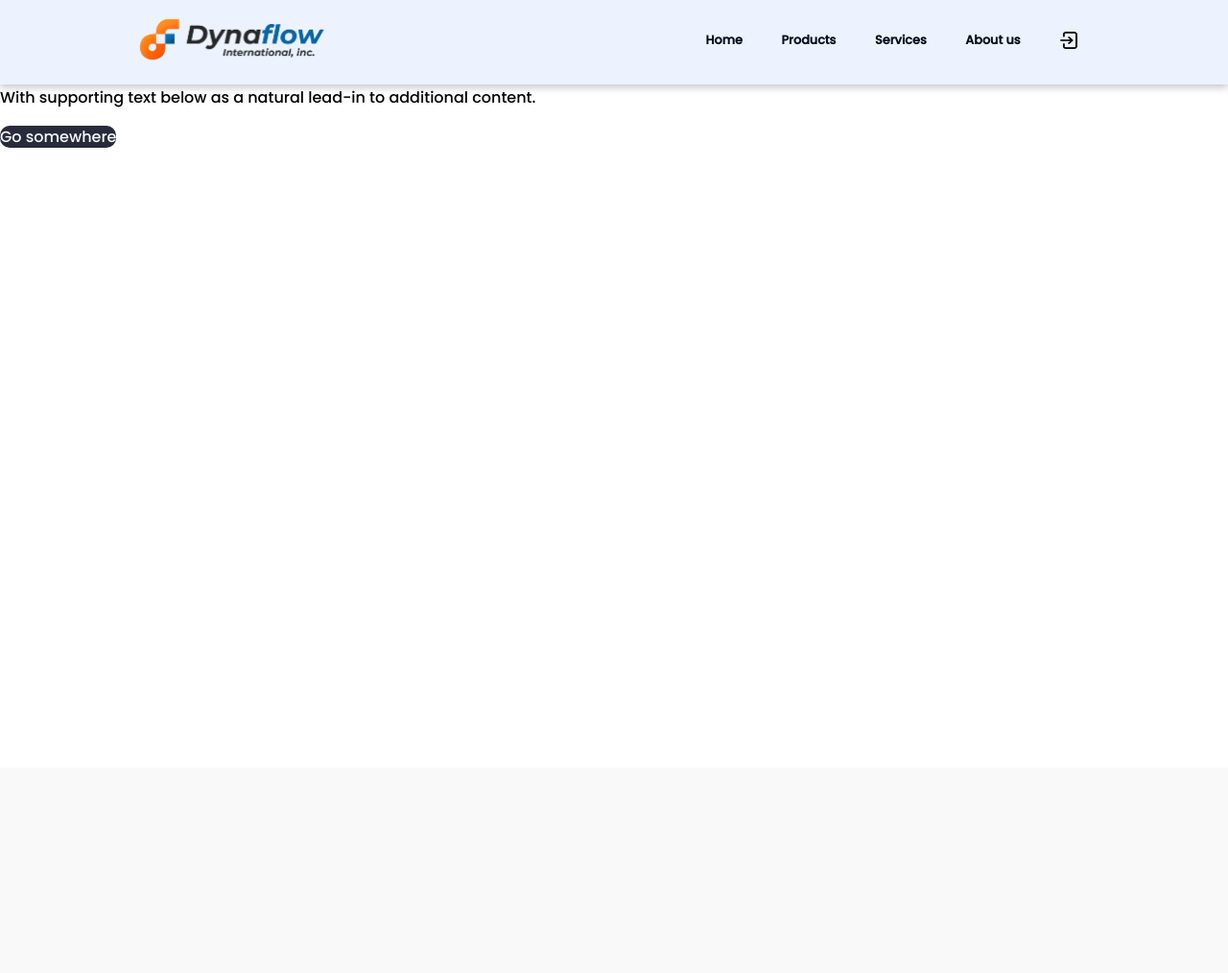
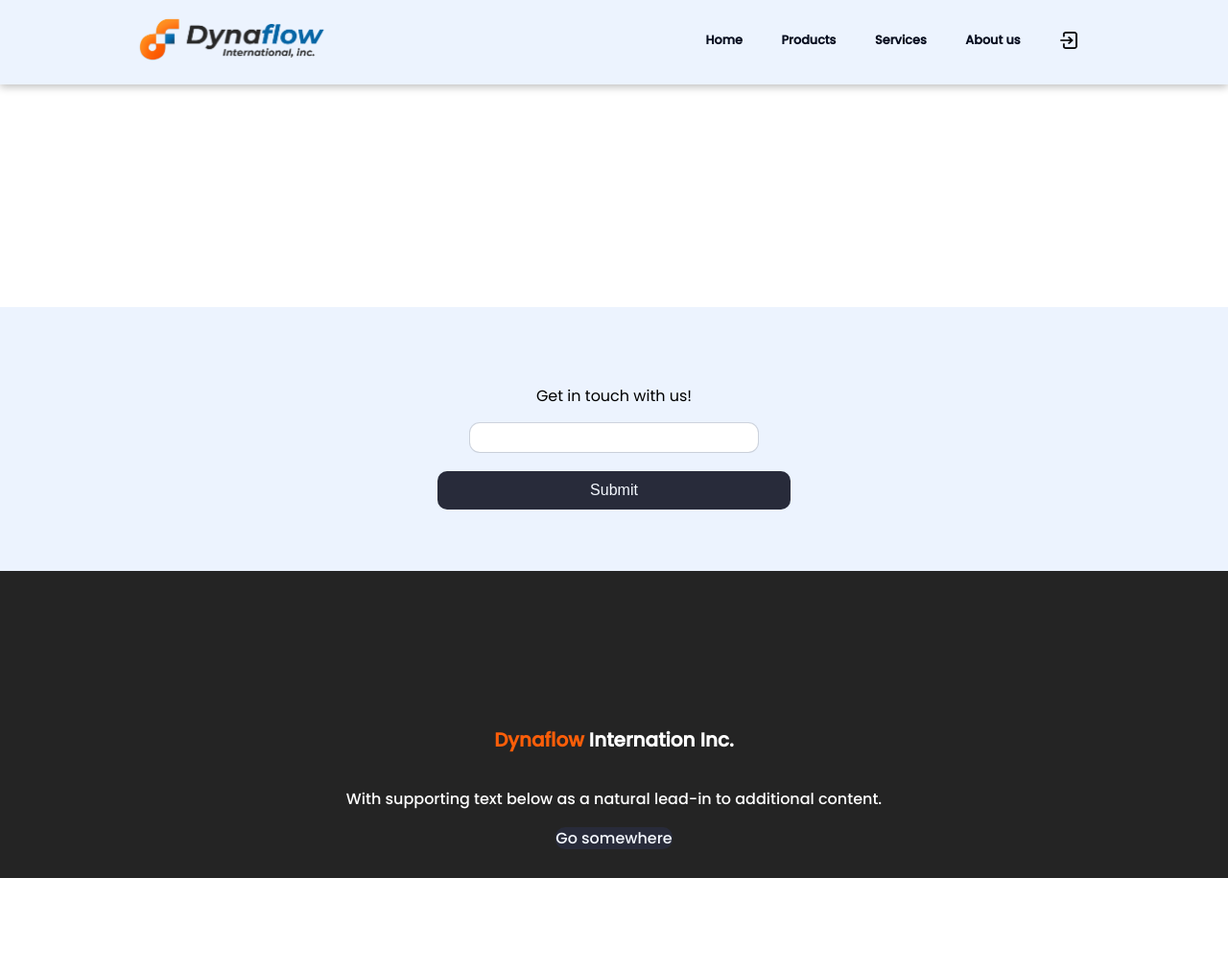
Before and after one commit to Dynaflow-git/Dynaflow-Website, a PHP site: page / in a window 1280 px wide. Shown: the whole page at 96% size. Before the commit the page ends 154 px from the top, so only its background shows below. Run offline with PHP 8.4, Linux system fonts and the light colour scheme.

Commit message:
initial commit

```diff
--- a/index.html
+++ b/index.html
@@ -6,7 +6,7 @@
     <meta name="viewport" content="width=device-width, initial-scale=1.0">
     <title>Document</title>
 
-    <link href="./style.css/style.css" rel="stylesheet">
+    <link href="style.css/content.css" rel="stylesheet">
     <link href="style.css/style.css" rel="stylesheet">
 
     <links href="https://cdn.jsdelivr.net/npm/bootstrap@5.0.2/dist/css/bootstrap.min.css" rel="stylesheet"
@@ -50,14 +50,27 @@
     </header>
 
 
+
+    <div class="content">
+    </div>
+
+    <div class="touchmenot">
+        <p>
+            Get in touch with us!
+        </p>
+        <div class="input-group mb-5">
+            <input type="text" class="form-control" aria-label="Sizing example input"
+                aria-describedby="inputGroup-sizing-default">
+        </div>
+
+        <button type="button" class="btn btn-dark">Submit</button>
+    </div>
+
     <footer>
-        <div class="container">
+        <div class="container mt-5">
             <div class="card text-center">
-                <div class="card-header">
-                    Featured
-                </div>
                 <div class="card-body">
-                    <h5 class="card-title">Special title treatment</h5>
+                    <h5 class="card-title"><span class="orange">Dynaflow</span> Internation Inc.</h5>
                     <p class="card-text">With supporting text below as a natural lead-in to additional content.</p>
                     <a href="#" class="btn btn-primary">Go somewhere</a>
                 </div>
--- a/style.css/content.css
+++ b/style.css/content.css
@@ -5,14 +5,20 @@ body{
 height: auto;
 }
 
+.content{
+height: 20rem;
+}
+
 
 footer {
 max-width: 100%;
-    height: auto;
+height: 20rem;
 justify-content: center;
 align-items: center;
 margin:0 auto;
-    background-color: #070D1F;
+background-color: #242424;
+text-align: center;
+padding: 0;
 }
 
 .container{
@@ -21,4 +27,47 @@ footer {
 justify-content: center;
 align-items: center;
 margin: 0 auto ;
+text-align: center;
 }
+
+.touchmenot{
+justify-content: center;
+align-items: center;
+margin: 0 auto;
+text-align: center;
+background-color: #ecf3fe;
+height: auto;
+width: 100%;
+padding: 5%
+
+}
+.touchmenot button{
+height: 40px;
+width: 32%;
+font-size: 16px;
+}
+.touchmenot p{
+   font-weight: lighter;
+}
+
+.input-group input{
+width: 300px;
+margin-bottom: 20px;
+height:30px;
+border-radius: 10px;
+border: none;
+box-shadow: rgba(0, 0, 0, 0.02) 0px 1px 3px 0px, rgba(27, 31, 35, 0.15) 0px 0px 0px 1px;
+}
+
+.card{
+color: #ffff;
+padding: 10%;
+}
+
+.orange{
+   color: #fc5e09;
+}
+
+.card-title{
+   font-size: 20px;
+}
```
Lines whose indentation alone changed are shown as unchanged.
